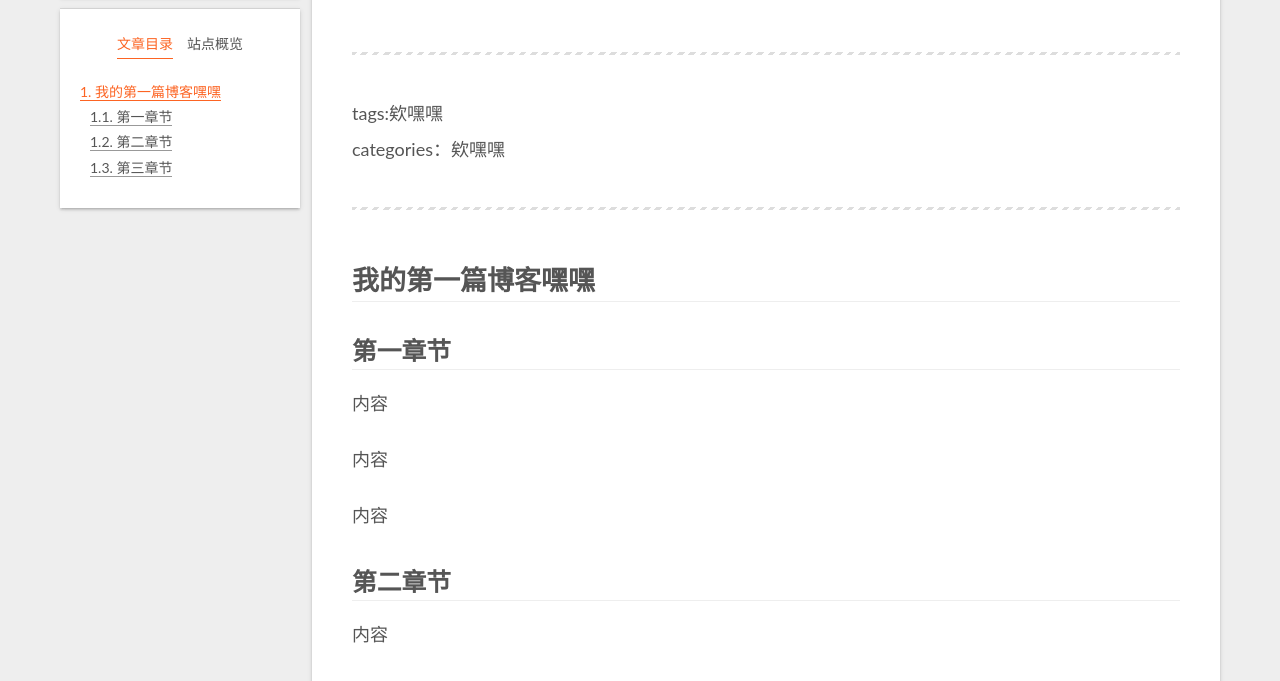
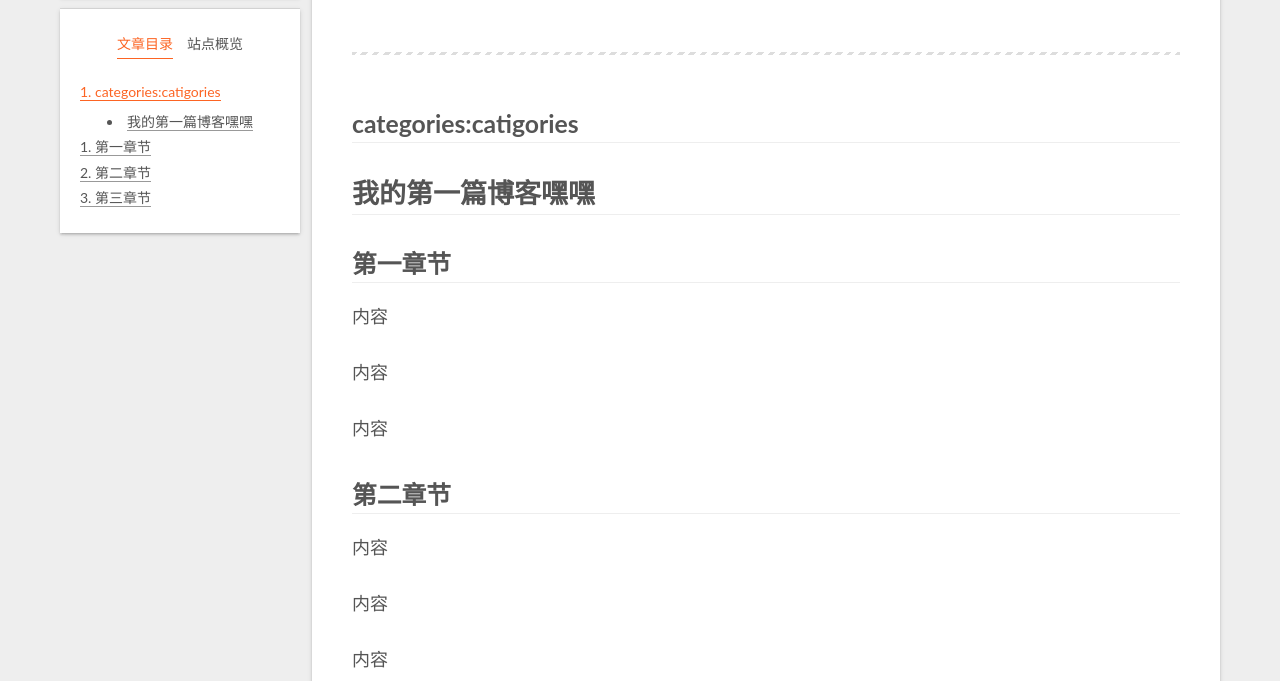
Before and after one commit to eric-scarlet/eric-scarlet.github.io, a plain HTML site: page 2020/11/02/我的第一篇博客嘿嘿/index.html in a window 1280 px wide. Shown: the part 81-762 px from the top of the page. Drawn offline with nearby package versions, Linux system fonts and the light colour scheme.

Commit message:
Site updated: 2020-11-02 23:15:00

```diff
--- a/2020/11/02/我的第一篇博客嘿嘿/index.html
+++ b/2020/11/02/我的第一篇博客嘿嘿/index.html
@@ -24,15 +24,15 @@
     var CONFIG = {"hostname":"example.com","root":"/","scheme":"Gemini","version":"8.0.2","exturl":false,"sidebar":{"position":"left","display":"post","padding":18,"offset":12},"copycode":false,"bookmark":{"enable":false,"color":"#222","save":"auto"},"fancybox":false,"mediumzoom":false,"lazyload":false,"pangu":false,"comments":{"style":"tabs","active":null,"storage":true,"lazyload":false,"nav":null},"motion":{"enable":true,"async":false,"transition":{"post_block":"fadeIn","post_header":"fadeInDown","post_body":"fadeInDown","coll_header":"fadeInLeft","sidebar":"fadeInUp"}},"prism":false,"i18n":{"placeholder":"搜索...","empty":"没有找到任何搜索结果：${query}","hits_time":"找到 ${hits} 个搜索结果（用时 ${time} 毫秒）","hits":"找到 ${hits} 个搜索结果"}};
   </script>
 
-  <meta name="description" content="tags:欸嘿嘿categories：欸嘿嘿  我的第一篇博客嘿嘿第一章节内容 内容 内容 第二章节内容 内容 内容 第三章节内容 内容 内容">
+  <meta name="description" content="categories:catigories我的第一篇博客嘿嘿第一章节内容 内容 内容 第二章节内容 内容 内容 第三章节内容 内容 内容">
 <meta property="og:type" content="article">
 <meta property="og:title" content="blog">
 <meta property="og:url" content="http://example.com/2020/11/02/%E6%88%91%E7%9A%84%E7%AC%AC%E4%B8%80%E7%AF%87%E5%8D%9A%E5%AE%A2%E5%98%BF%E5%98%BF/index.html">
 <meta property="og:site_name" content="blog">
-<meta property="og:description" content="tags:欸嘿嘿categories：欸嘿嘿  我的第一篇博客嘿嘿第一章节内容 内容 内容 第二章节内容 内容 内容 第三章节内容 内容 内容">
+<meta property="og:description" content="categories:catigories我的第一篇博客嘿嘿第一章节内容 内容 内容 第二章节内容 内容 内容 第三章节内容 内容 内容">
 <meta property="og:locale" content="zh_CN">
 <meta property="article:published_time" content="2020-11-02T14:31:37.891Z">
-<meta property="article:modified_time" content="2020-11-02T15:00:30.338Z">
+<meta property="article:modified_time" content="2020-11-02T15:14:27.233Z">
 <meta property="article:author" content="eric-scarlet">
 <meta name="twitter:card" content="summary">
 
@@ -151,7 +151,7 @@
       <div class="sidebar-panel-container">
         <!--noindex-->
         <section class="post-toc-wrap sidebar-panel">
-            <div class="post-toc animated"><ol class="nav"><li class="nav-item nav-level-1"><a class="nav-link" href="#%E6%88%91%E7%9A%84%E7%AC%AC%E4%B8%80%E7%AF%87%E5%8D%9A%E5%AE%A2%E5%98%BF%E5%98%BF"><span class="nav-number">1.</span> <span class="nav-text">我的第一篇博客嘿嘿</span></a><ol class="nav-child"><li class="nav-item nav-level-2"><a class="nav-link" href="#%E7%AC%AC%E4%B8%80%E7%AB%A0%E8%8A%82"><span class="nav-number">1.1.</span> <span class="nav-text">第一章节</span></a></li><li class="nav-item nav-level-2"><a class="nav-link" href="#%E7%AC%AC%E4%BA%8C%E7%AB%A0%E8%8A%82"><span class="nav-number">1.2.</span> <span class="nav-text">第二章节</span></a></li><li class="nav-item nav-level-2"><a class="nav-link" href="#%E7%AC%AC%E4%B8%89%E7%AB%A0%E8%8A%82"><span class="nav-number">1.3.</span> <span class="nav-text">第三章节</span></a></li></ol></li></ol></div>
+            <div class="post-toc animated"><ol class="nav"><li class="nav-item nav-level-2"><a class="nav-link" href="#categories-catigories"><span class="nav-number">1.</span> <span class="nav-text">categories:catigories</span></a></li></ol></li><li class="nav-item nav-level-1"><a class="nav-link" href="#%E6%88%91%E7%9A%84%E7%AC%AC%E4%B8%80%E7%AF%87%E5%8D%9A%E5%AE%A2%E5%98%BF%E5%98%BF"><span class="nav-number"></span> <span class="nav-text">我的第一篇博客嘿嘿</span></a><ol class="nav-child"><li class="nav-item nav-level-2"><a class="nav-link" href="#%E7%AC%AC%E4%B8%80%E7%AB%A0%E8%8A%82"><span class="nav-number">1.</span> <span class="nav-text">第一章节</span></a></li><li class="nav-item nav-level-2"><a class="nav-link" href="#%E7%AC%AC%E4%BA%8C%E7%AB%A0%E8%8A%82"><span class="nav-number">2.</span> <span class="nav-text">第二章节</span></a></li><li class="nav-item nav-level-2"><a class="nav-link" href="#%E7%AC%AC%E4%B8%89%E7%AB%A0%E8%8A%82"><span class="nav-number">3.</span> <span class="nav-text">第三章节</span></a></li></ol></div>
         </section>
         <!--/noindex-->
 
@@ -233,7 +233,7 @@
       <span class="post-meta-item-text">发表于</span>
 
 
-      <time title="创建时间：2020-11-02 22:31:37 / 修改时间：23:00:30" itemprop="dateCreated datePublished" datetime="2020-11-02T22:31:37+08:00">2020-11-02</time>
+      <time title="创建时间：2020-11-02 22:31:37 / 修改时间：23:14:27" itemprop="dateCreated datePublished" datetime="2020-11-02T22:31:37+08:00">2020-11-02</time>
     </span>
 
 
@@ -247,9 +247,7 @@
 
     <div class="post-body" itemprop="articleBody">
         <hr>
-<p>tags:欸嘿嘿<br>categories：欸嘿嘿</p>
-<hr>
-<h1 id="我的第一篇博客嘿嘿"><a href="#我的第一篇博客嘿嘿" class="headerlink" title="我的第一篇博客嘿嘿"></a>我的第一篇博客嘿嘿</h1><h2 id="第一章节"><a href="#第一章节" class="headerlink" title="第一章节"></a>第一章节</h2><p>内容</p>
+<h2 id="categories-catigories"><a href="#categories-catigories" class="headerlink" title="categories:catigories"></a>categories:catigories</h2><h1 id="我的第一篇博客嘿嘿"><a href="#我的第一篇博客嘿嘿" class="headerlink" title="我的第一篇博客嘿嘿"></a>我的第一篇博客嘿嘿</h1><h2 id="第一章节"><a href="#第一章节" class="headerlink" title="第一章节"></a>第一章节</h2><p>内容</p>
 <p>内容</p>
 <p>内容</p>
 <h2 id="第二章节"><a href="#第二章节" class="headerlink" title="第二章节"></a>第二章节</h2><p>内容</p>
```
Also changed, not shown: index.html (+2 -4 lines).
